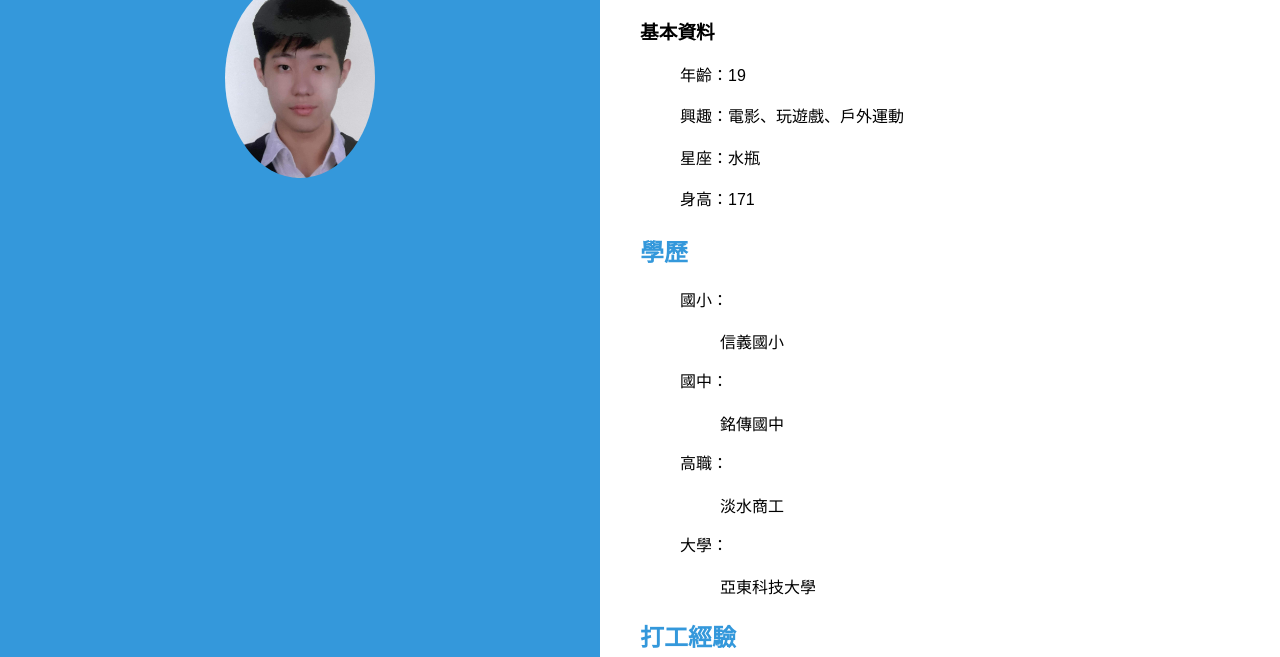
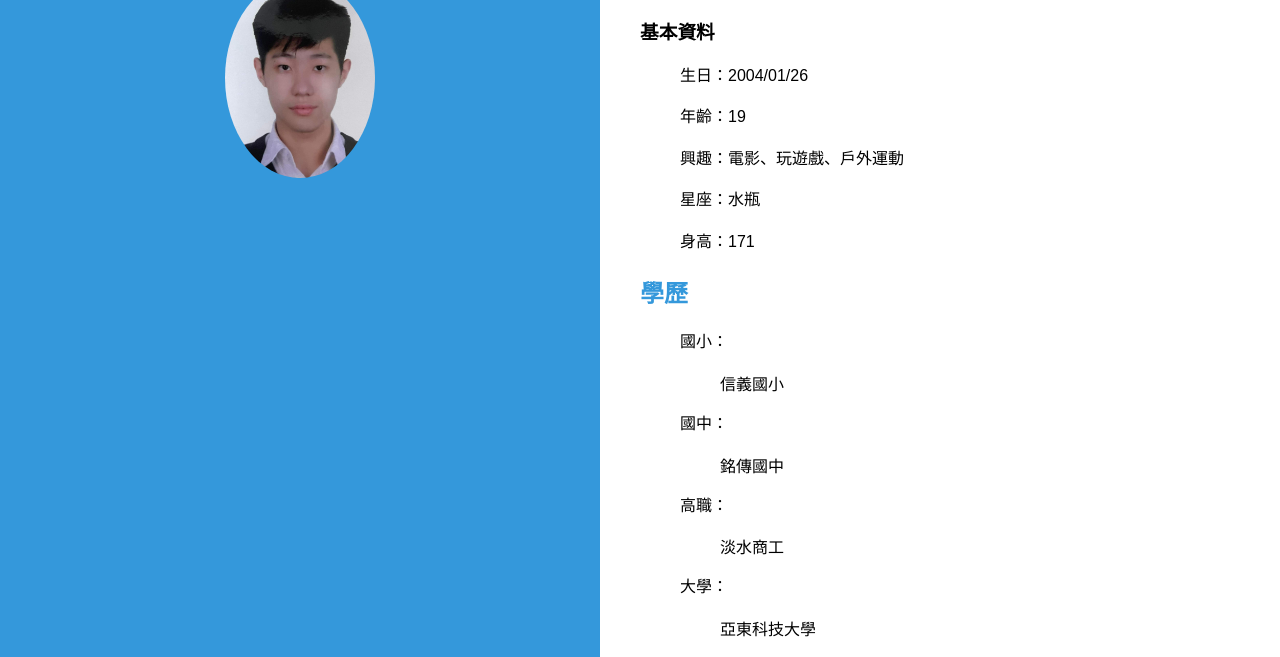
Before and after one commit to jeffwei0/Final, a plain HTML site: page index003.html in a window 1280 px wide. Shown: the part 98-755 px from the top of the page. Drawn offline with Linux system fonts and the light colour scheme.

Commit message:
003自介

```diff
--- a/index003.html
+++ b/index003.html
@@ -26,6 +26,7 @@
                 <h2>陳昱嘉</h2>
                 <h3>基本資料</h3>
                 <ol>
+                    <p>生日：2004/01/26</p>
                     <p>年齡：19</p>
                     <p>興趣：電影、玩遊戲、戶外運動</p>
                     <p>星座：水瓶</p>
```
